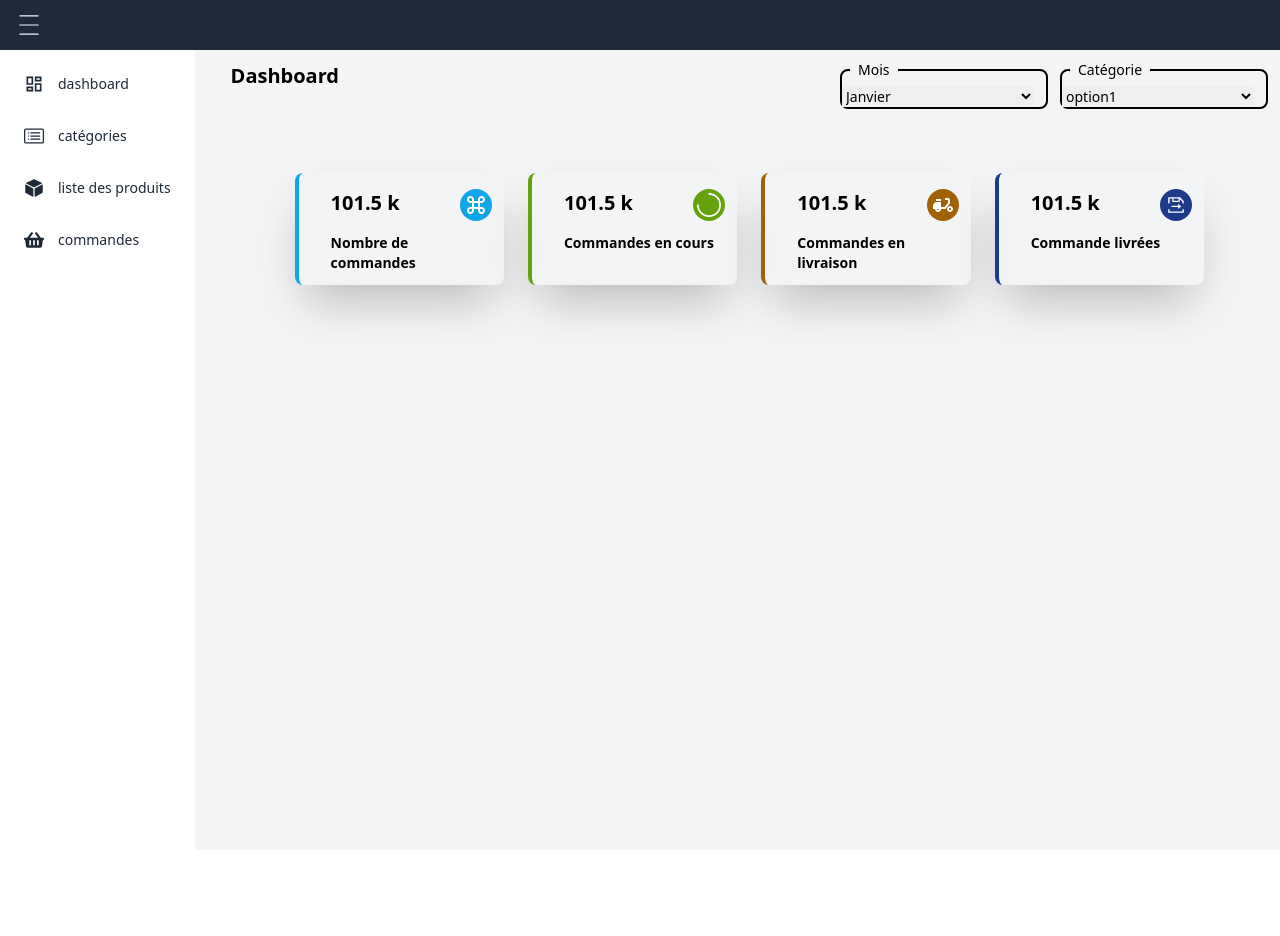
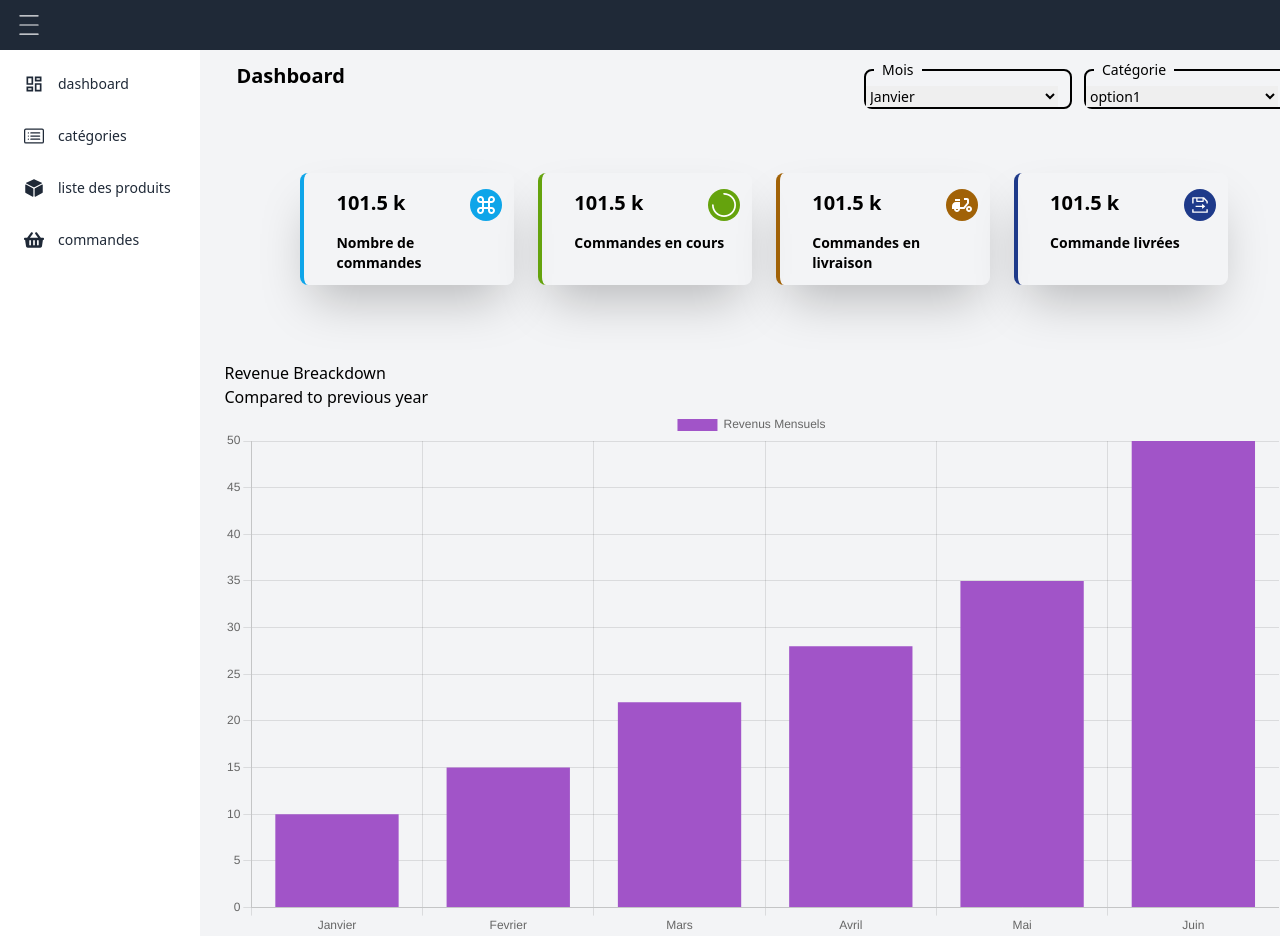
Before and after one commit to mbayeseck28/tache-validation-react-ui, a React (Create React App) app: page / in a window 1280 px wide. Before the commit the page ends 850 px from the top, so only its background shows below. Built offline with nearby package versions, Linux system fonts and the light colour scheme.

Commit message:
recuperation des graphes

```diff
--- a/src/pages/admin/Dashboard.jsx
+++ b/src/pages/admin/Dashboard.jsx
@@ -1,17 +1,21 @@
 import React from 'react'
 import Cards from '../../components/cards-et-filtre/Cards'
 import Filtre from '../../components/cards-et-filtre/Filtre'
+import Revenue from './Revenue'
 
 const Dashboard = () => {
   return (
-    <div className='m-3 text-xl container font-bold '>
-      <div className='flex justify-between'>
-      <div>Dashboard</div>
-      <Filtre/>
+    <div>
+      <div className='m-3 text-xl container font-bold '>
+        <div className='flex justify-between'>
+        <div>Dashboard</div>
+        <Filtre/>
+        </div>
+        <Cards/>
       </div>
-
-
-      <Cards/>
+      <div className='lg:grid-cols-6 md:grid-cols-12'>
+        <Revenue />
+      </div>
     </div>
   )
 }
```
